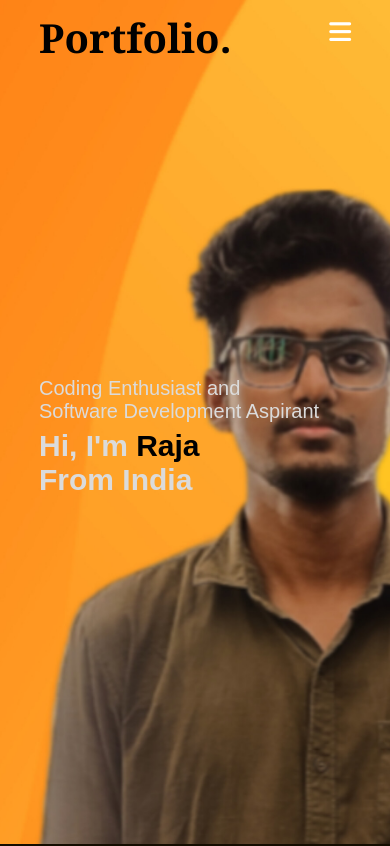
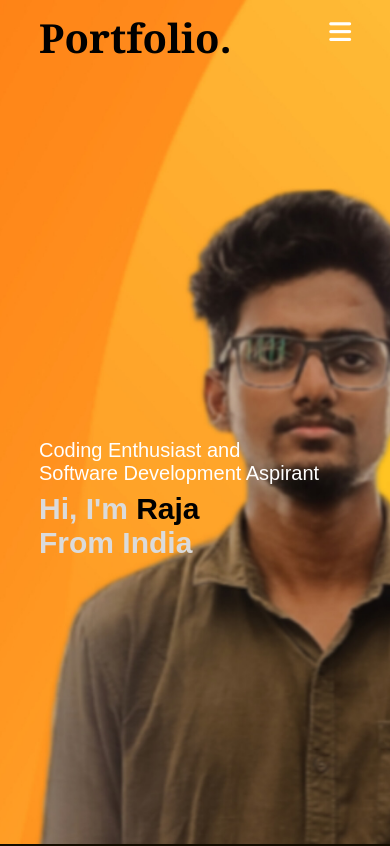
Before and after one commit to Raja-AR-007/portfolio, a plain HTML site: page index.html in a window 390 px wide. Shown: the top 846 px of the page. Drawn offline with Linux system fonts and the light colour scheme.

Commit message:
css modified

```diff
--- a/style.css
+++ b/style.css
@@ -397,11 +397,13 @@ nav .fa-solid{
         display: none;
     } */
     .header-text{
-        margin-top: 100%;
+        margin-top: 120%;
         font-size:20px;
     }
     .header-text p{
         font-size: 20px;
+        /* font-weight: ; */
+        color:white;
     }
     .header-text h1{
         font-size: 30px;
```
